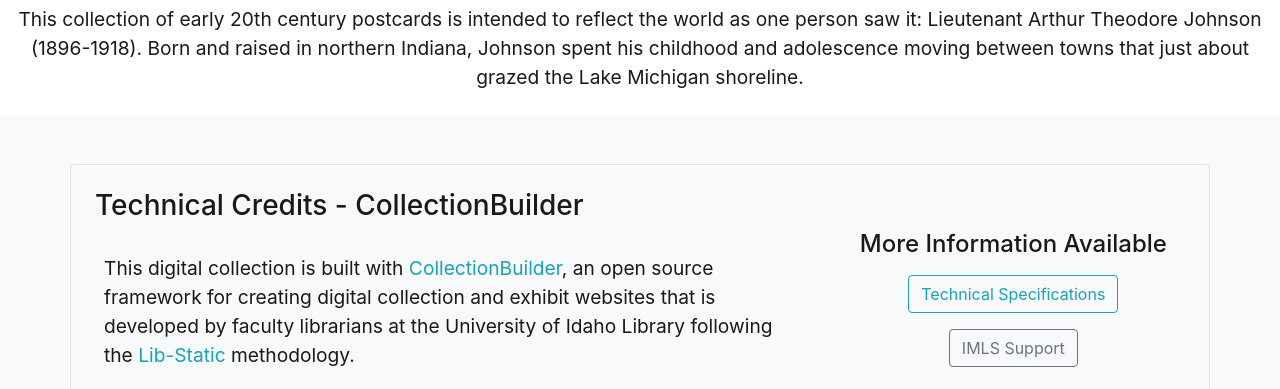
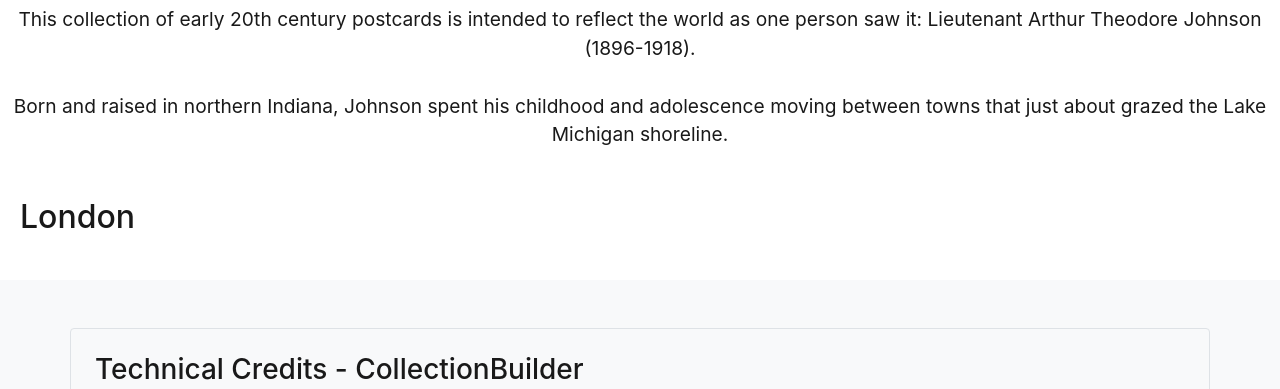
Before and after one commit to dgetka/arthursworld, a Jekyll site: the page built from pages/about.md, in a window 1280 px wide and 900 px high, cut to the strip 511-900 px from the top of the window. Built offline with Jekyll 4.4.1, drawn with Linux system fonts in a browser that asks for light colours.

Commit message:
Update about.html

```diff
--- a/_layouts/about.html
+++ b/_layouts/about.html
@@ -4,7 +4,9 @@
 <br>
 <center><img src="https://images.findagrave.com/photos/2020/298/25592159_4ae9495c-b830-47be-85f6-524b401c36cf.jpeg"></a></center>
 <br>
-<center>This collection of early 20th century postcards is intended to reflect the world as one person saw it: Lieutenant Arthur Theodore Johnson (1896-1918). Born and raised in northern Indiana, Johnson spent his childhood and adolescence moving between towns that just about grazed the Lake Michigan shoreline.</center>
-
+<center>This collection of early 20th century postcards is intended to reflect the world as one person saw it: Lieutenant Arthur Theodore Johnson (1896-1918).</center> <br>
+<center>Born and raised in northern Indiana, Johnson spent his childhood and adolescence moving between towns that just about grazed the Lake Michigan shoreline.</center>
+<br>
+<h2 style="padding-top: 20px; padding-right: 20px; padding-bottom: 20px; padding-left: 20px">London</h2>
 
 {% if page.credits == true %}{% include cb/credits.html %}{% endif %}
```
